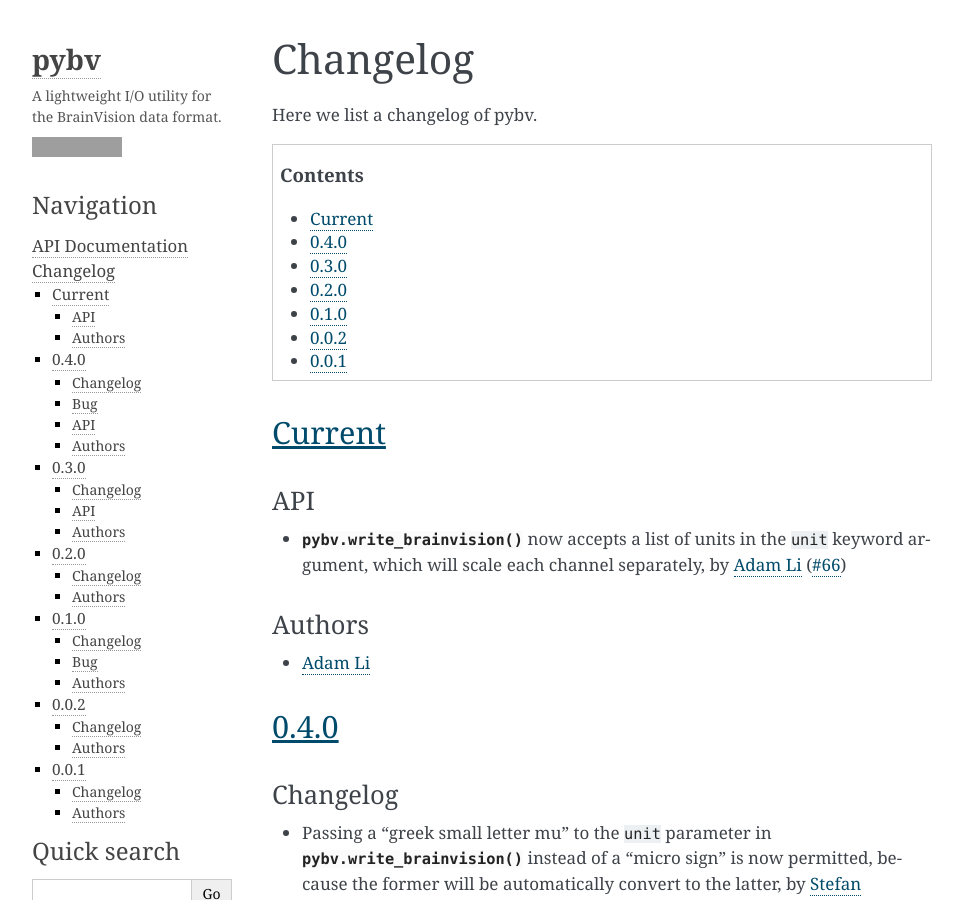
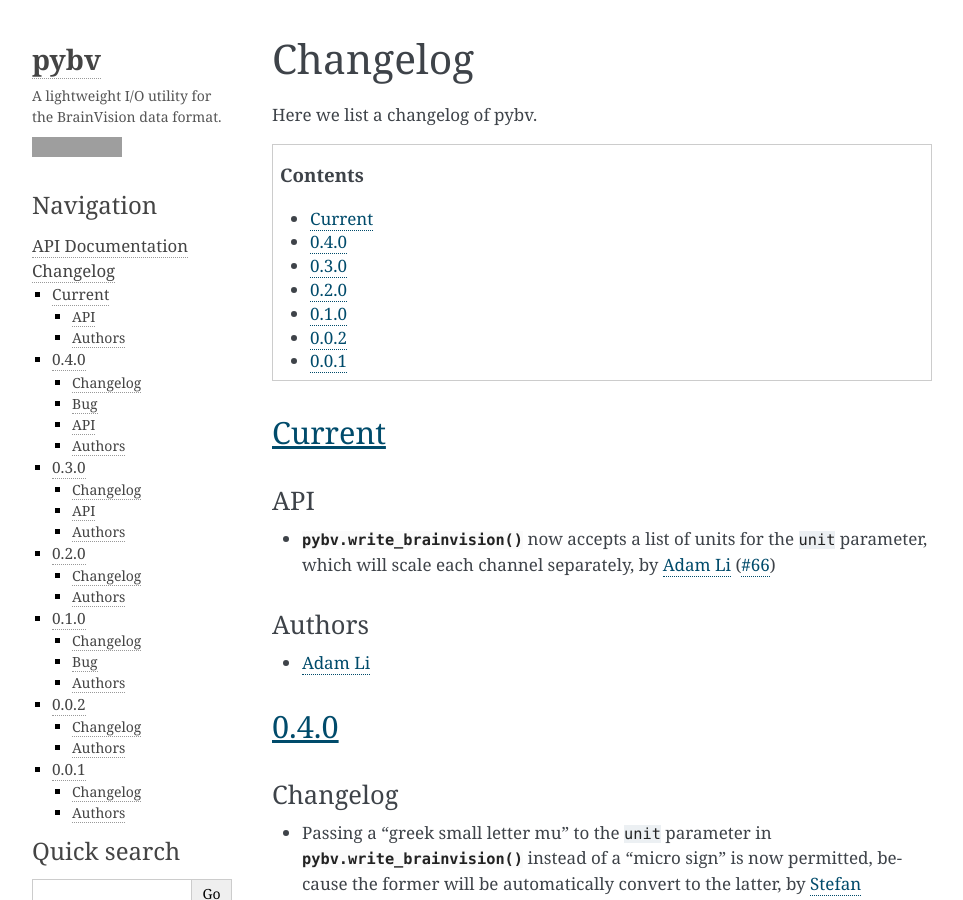
Before and after one commit to bids-standard/pybv, a Sphinx documentation site: the page built from docs/changelog.rst, in a window 1280 px wide and 900 px high. Shown: the whole window, without its empty margins (148-1111 px from the left). Built offline with Sphinx 7.4.7, drawn with Linux system fonts in a browser that asks for light colours; grey boxes are pictures that could not be loaded.

Commit message:
Update docs/changelog.rst
Co-authored-by: Stefan Appelhoff <stefan.appelhoff@mailbox.org>

```diff
--- a/docs/changelog.rst
+++ b/docs/changelog.rst
@@ -17,7 +17,7 @@ Current
 
 API
 ~~~
-- :func:`pybv.write_brainvision` now accepts a list of units in the ``unit`` keyword argument, which will scale each channel separately, by `Adam Li`_ (`#66 <https://github.com/bids-standard/pybv/pull/66>`_)
+- :func:`pybv.write_brainvision` now accepts a list of units for the ``unit`` parameter, which will scale each channel separately, by `Adam Li`_ (`#66 <https://github.com/bids-standard/pybv/pull/66>`_)
 
 Authors
 ~~~~~~~
```
